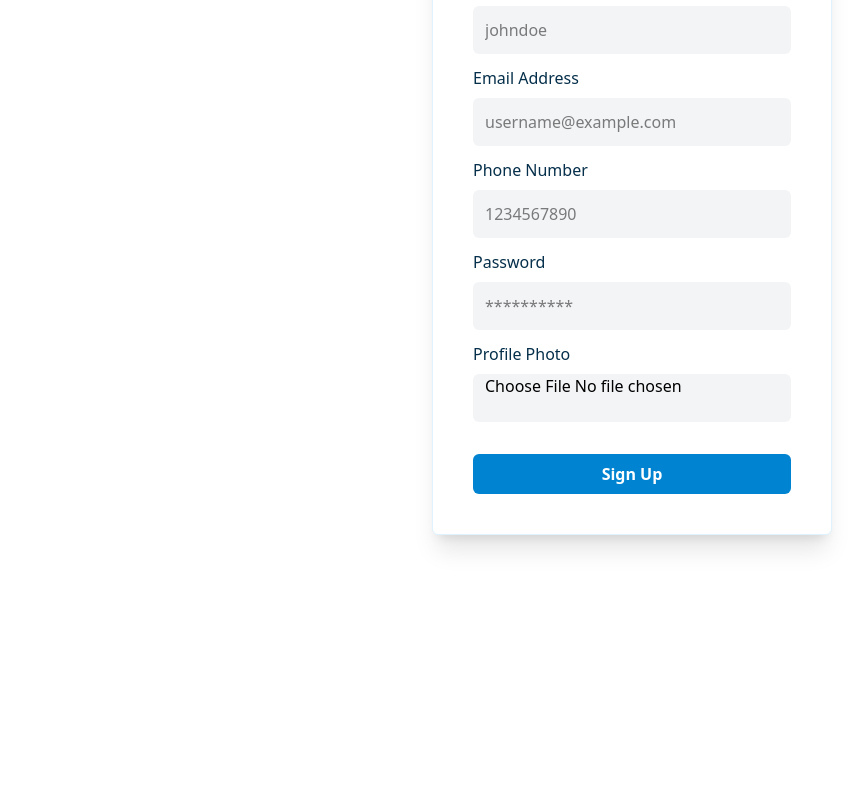
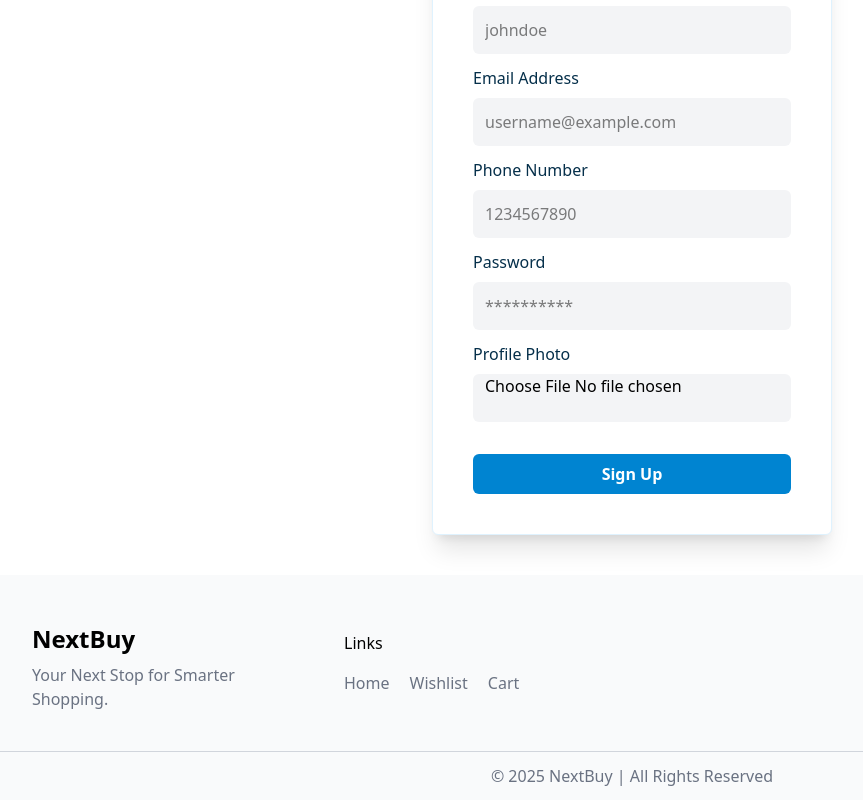
Before and after one commit to shreekarsharma/NextBuy, a React (Vite) app in the folder client/: page /signup in a window 1280 px wide. Shown: the part 335-1135 px from the top of the page, without its empty margins (8-871 px from the left). Before the commit the page ends 910 px from the top, so only its background shows below. Built offline with nearby package versions, Linux system fonts and the light colour scheme.

Commit message:
footer added

```diff
--- a/client/src/App.jsx
+++ b/client/src/App.jsx
@@ -10,6 +10,7 @@ import Profile from "./components/Profile";
 import Checkout from "./components/Checkout";
 import ProtectedRoutes from "./components/ProtectedRoutes";
 import UpdateProfile from "./components/UpdateProfile";
+import Footer from "./components/Footer";
 
 const App = () => {
   return (
@@ -75,6 +76,7 @@ const App = () => {
         <Route path="/login" element={<Login />}></Route>
         <Route path="/signup" element={<Signup />}></Route>
       </Routes>
+      <Footer/>
     </BrowserRouter>
   );
 };
--- a/client/src/components/Cart.jsx
+++ b/client/src/components/Cart.jsx
@@ -28,9 +28,11 @@ const Cart = () => {
   const shippingCharge = 8;
   if (productsInCart.length < 1) {
     return (
-      <p className="text-center mt-10 text-2xl font-medium text-sky-950">
-        Your cart is empty
-      </p>
+      <div className="mb-100">
+        <p className="text-center mt-10 text-xl font-medium text-sky-950">
+          Your cart is empty
+        </p>
+      </div>
     );
   } else {
     return (
--- /dev/null
+++ b/client/src/components/Footer.jsx
@@ -0,0 +1,50 @@
+import { Link } from "react-router-dom";
+
+const Footer = () => {
+  return (
+    <footer className="bg-gray-50">
+      <div className="mx-auto grid max-w-screen-xl gap-y-8 gap-x-12 px-4 py-10 md:grid-cols-2 xl:grid-cols-4 xl:px-10">
+        <div className="max-w-sm">
+          <div className="flex h-12 items-center space-x-2">
+            <span className="text-2xl font-bold">
+              NextBuy
+            </span>
+          </div>
+          <div className="text-gray-500">
+            Your Next Stop for Smarter Shopping.
+          </div>
+        </div>
+        <div className="">
+          <div className="mt-4 mb-2 font-medium xl:mb-4">Links</div>
+          <nav aria-label="Footer Navigation" className="text-gray-500">
+            <ul className="space-y-3 flex flex-wrap gap-5">
+              <li>
+                <Link className="hover:text-blue-600 hover:underline" to="/">
+                  Home
+                </Link>
+              </li>
+              <li>
+                <Link className="hover:text-blue-600 hover:underline" to="/wishlist">
+                  Wishlist
+                </Link>
+              </li>
+              <li>
+                <Link className="hover:text-blue-600 hover:underline" to="/cart">
+                  Cart
+                </Link>
+              </li>
+            </ul>
+          </nav>
+        </div>
+      </div>
+      <hr className="text-gray-300" />
+      <div className="bg-gray-50">
+        <div className="mx-auto flex max-w-screen-xl flex-col gap-y-4 px-4 py-3 text-center text-gray-500 sm:flex-row sm:justify-between sm:text-left">
+          <div className="flex justify-center items-center w-full">© 2025 NextBuy | All Rights Reserved</div>
+        </div>
+      </div>
+    </footer>
+  );
+};
+
+export default Footer;
--- a/client/src/components/Wishlist.jsx
+++ b/client/src/components/Wishlist.jsx
@@ -6,16 +6,17 @@ const Wishlist = () => {
   const wishListProducts = useSelector((state) => state.wishlist);
   const dispatch = useDispatch();
 
-
   if (wishListProducts.length < 1) {
     return (
-      <p className="text-center mt-10 text-xl font-medium text-sky-950">
-        Your wishlist is empty
-      </p>
+      <div className="mb-100">
+        <p className="text-center mt-10 text-xl font-medium text-sky-950">
+          Your wishlist is empty
+        </p>
+      </div>
     );
   } else {
     return (
-      <section className="h-screen bg-gray-100 py-12 sm:py-16 lg:py-20">
+      <section className="h-full bg-gray-100 py-12 sm:py-16 lg:py-20">
         <div className="mx-auto px-4 sm:px-6 lg:px-8">
           <div className="mx-auto max-w-2xl">
             <div className="flex justify-between items-end">
```
